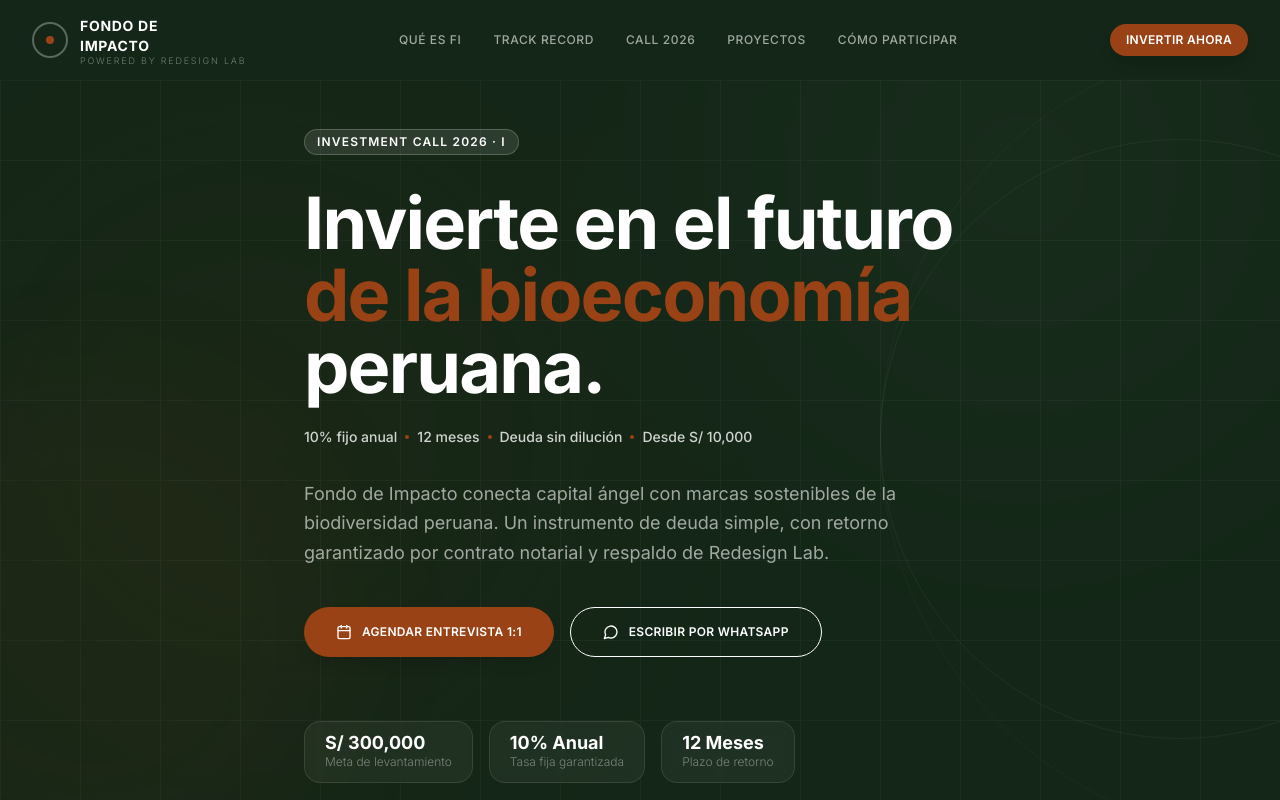
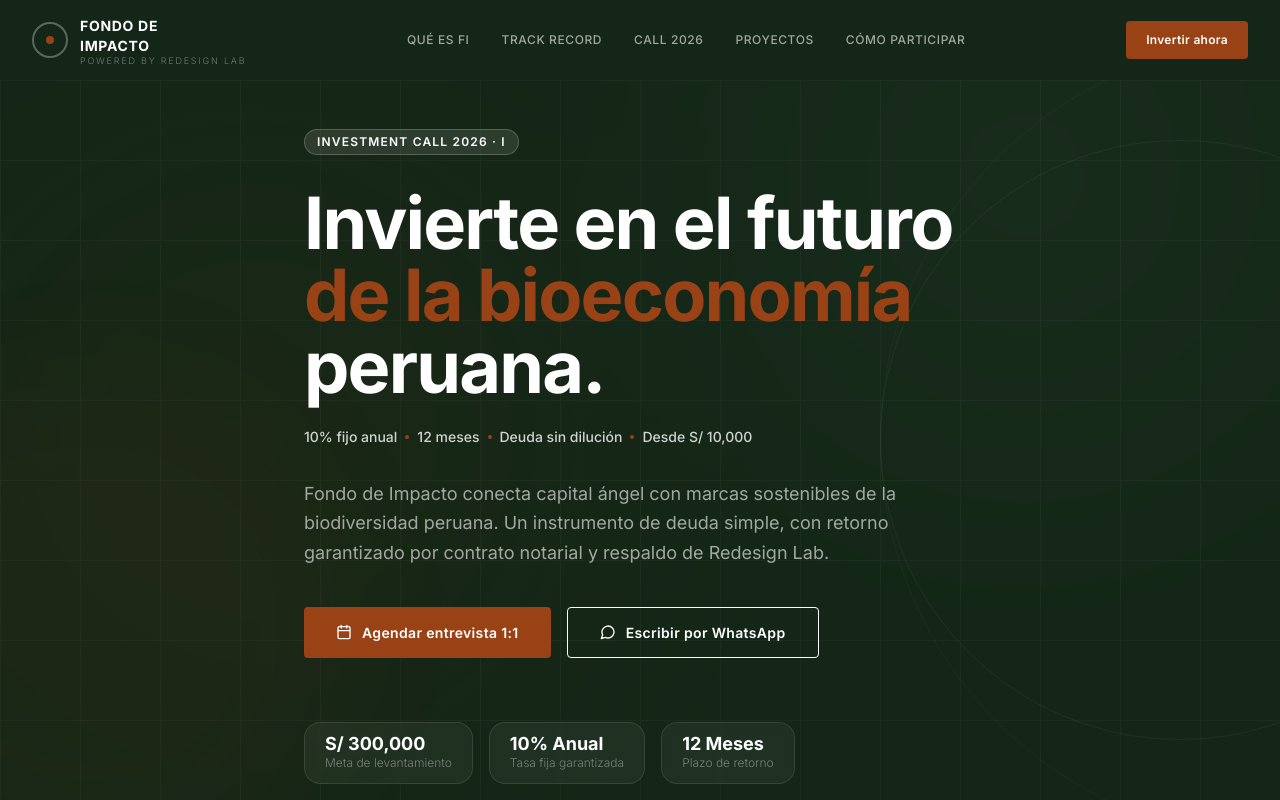
Before and after one commit to eajalcrina/fondo-de-impacto, a Next.js app: page / in a window 1280 px wide. Shown: the top 800 px of the page. Built offline with nearby package versions, Linux system fonts and the light colour scheme.

Commit message:
feat: Button — 4px radii, editorial variants, no pill

```diff
--- a/components/ui/Button.tsx
+++ b/components/ui/Button.tsx
@@ -10,23 +10,23 @@
   size?: Size;
   icon?: React.ReactNode;
   iconPosition?: "left" | "right";
-  as?: "a" | "button";
 }
 
 const variantClasses: Record<Variant, string> = {
   primary:
-    "bg-fi-primary text-white hover:brightness-110 shadow-lg hover:shadow-fi-primary/30",
+    "bg-fi-primary text-white hover:brightness-95 transition-[filter] duration-200 ease-soft",
   "outline-white":
-    "border border-white text-white hover:bg-white hover:text-fi-primary",
+    "border-[1.5px] border-white text-white hover:bg-white/10 transition-colors duration-200 ease-soft",
   "outline-dark":
-    "border border-fi-dark text-fi-dark hover:bg-fi-dark hover:text-white",
-  ghost: "text-fi-primary hover:underline",
+    "border-[1.5px] border-fi-ink text-fi-ink hover:bg-fi-ink/5 transition-colors duration-200 ease-soft",
+  ghost:
+    "text-fi-primary font-semibold hover:underline underline-offset-2 transition-all duration-200 ease-soft",
 };
 
 const sizeClasses: Record<Size, string> = {
-  sm: "px-4 py-2 text-sm gap-1.5",
-  md: "px-6 py-3 text-sm gap-2",
-  lg: "px-8 py-4 text-base gap-2.5",
+  sm: "px-5 py-2.5 text-[12px] gap-1.5",
+  md: "px-6 py-3 text-[13px] gap-2",
+  lg: "px-8 py-[14px] text-[14px] gap-2.5",
 };
 
 export function Button({
@@ -42,21 +42,16 @@
     <a
       {...props}
       className={[
-        "inline-flex items-center justify-center font-semibold rounded-full",
-        "transition-all duration-200 cursor-pointer select-none",
-        "tracking-wide uppercase text-xs",
+        "inline-flex items-center justify-center font-semibold rounded",
+        "cursor-pointer select-none tracking-wide",
         variantClasses[variant],
         sizeClasses[size],
         className,
       ].join(" ")}
     >
-      {icon && iconPosition === "left" && (
-        <span className="shrink-0">{icon}</span>
-      )}
+      {icon && iconPosition === "left" && <span className="shrink-0">{icon}</span>}
       {children}
-      {icon && iconPosition === "right" && (
-        <span className="shrink-0">{icon}</span>
-      )}
+      {icon && iconPosition === "right" && <span className="shrink-0">{icon}</span>}
     </a>
   );
 }
```
